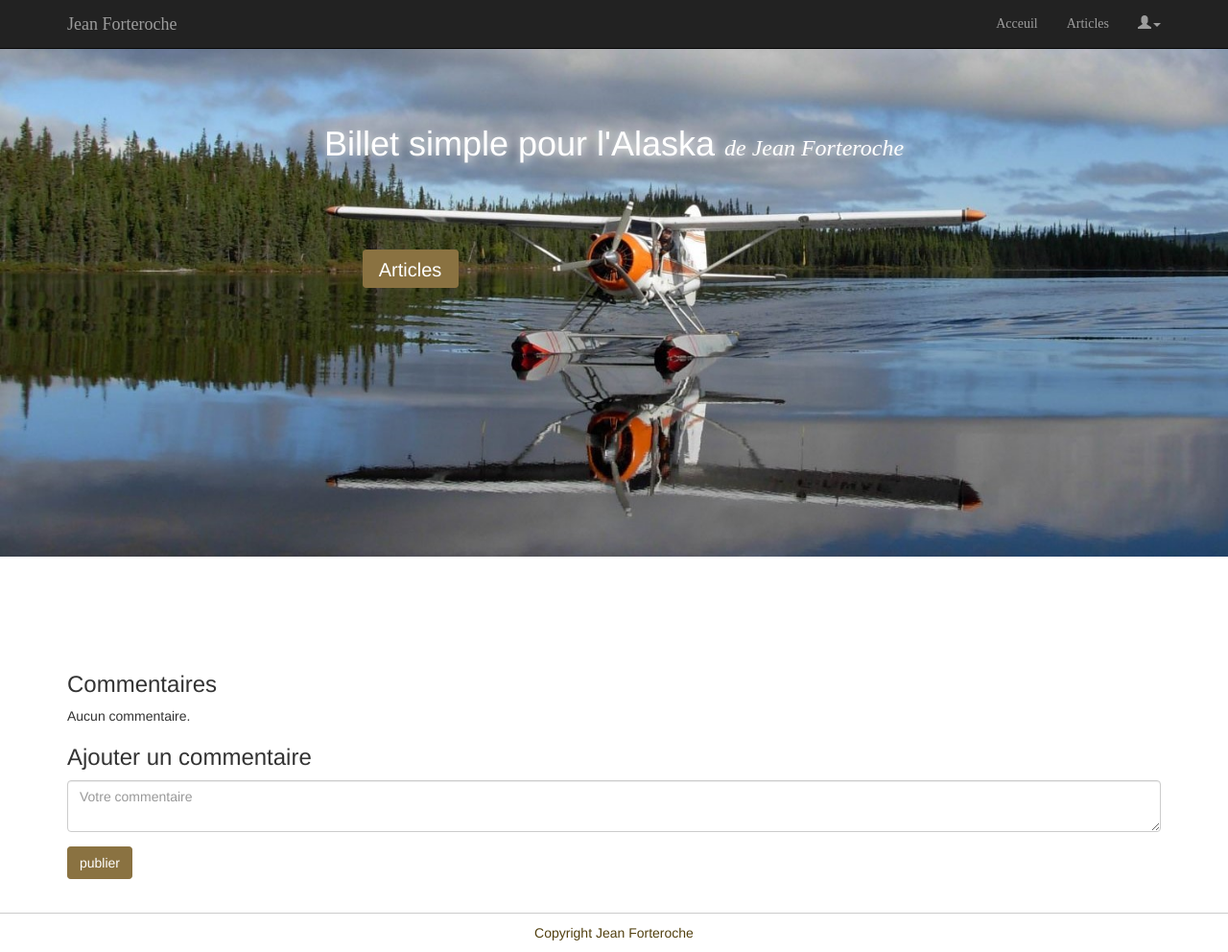
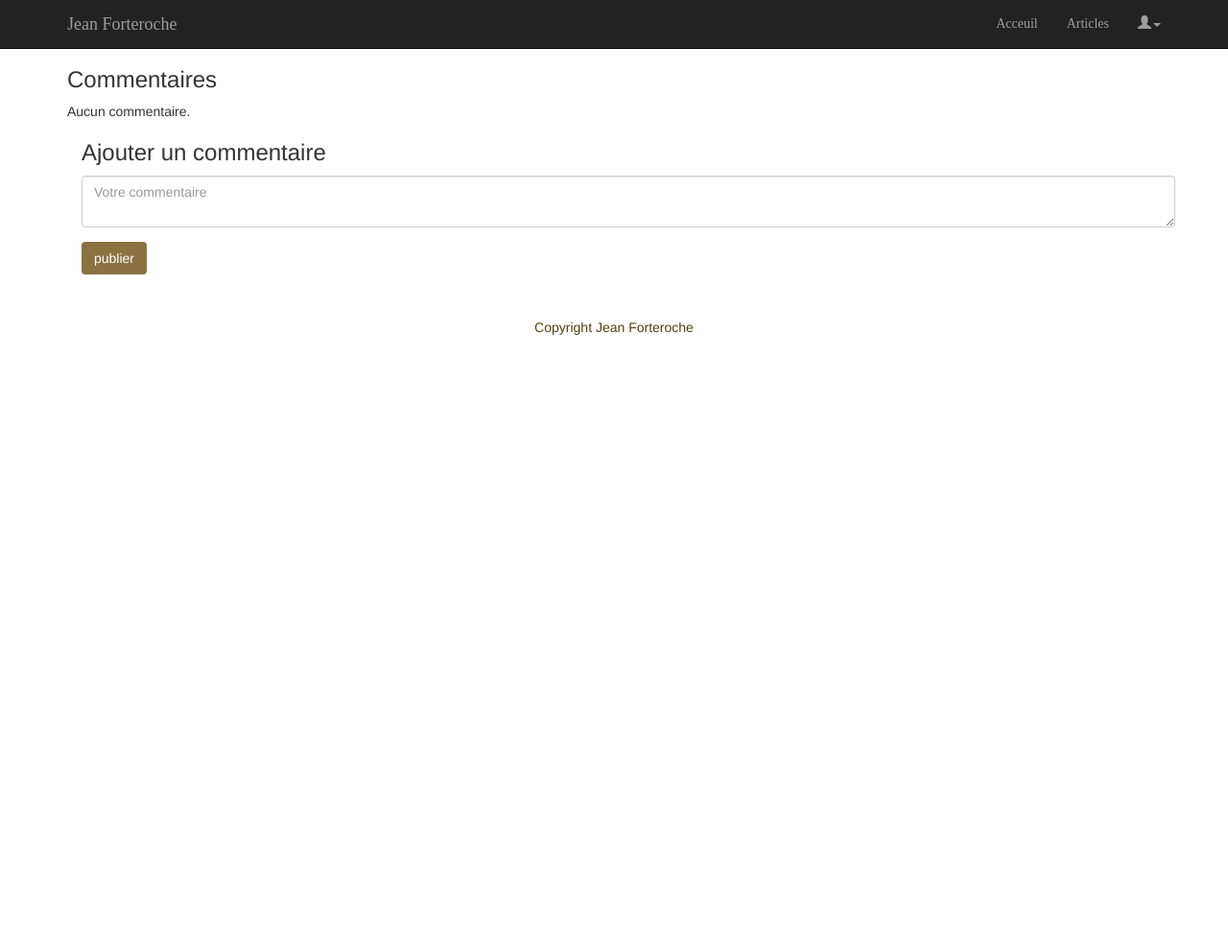
Before and after one commit to buba71/OCBlog, a PHP site: template views/article.html.twig in a window 1280 px wide. Shown: the whole page at 96% size. After the commit the page ends 349 px from the top, so only its background shows below. Run offline with PHP 8.4, Linux system fonts and the light colour scheme; the template is opened without the code that fills it, so the values that code supplies are empty; some libraries are stand-ins or nearby versions.

Commit message:
mise en forme

```diff
--- a/src/Controller/HomeController.php
+++ b/src/Controller/HomeController.php
@@ -88,10 +88,6 @@ class HomeController {
             'comments' => $comments,
             'commentForm' => $commentFormView
         ));
-
-
-
-
     }
 
 
--- a/views/admin.html.twig
+++ b/views/admin.html.twig
@@ -4,6 +4,7 @@
 {% block title %}Administration{% endblock %}
 
 {% block content %}
+<div class="container">
 <h2 class="text-center">{{ block('title') }}</h2>
 {% for flashMessage in app.session.flashbag.get('success') %}
 <div class="alert alert-success">
@@ -119,4 +120,5 @@
 
     </div>
 </div>
+</div>
 {% endblock %}
--- a/views/article.html.twig
+++ b/views/article.html.twig
@@ -11,19 +11,21 @@
             </div>
     {% endfor %}
 
-
+    <div class="container">
         <h2>{{ article.title }}</h2>
         <p>{{ article.content |raw }}</p>
 
         <h3>Commentaires</h3>
         {% for comment in comments %}
-
+            <div class="container">
             {% include'comments.html.twig'with{'comment': comment} %}
+            </div>
 
         {% else %}
             Aucun commentaire.
         {% endfor %}
         <form id="form-Comment" method="post" action="">
+        <div class="container">
         <h3>Ajouter un commentaire</h3>
                 <div class="form-group">
                     <input type="hidden" name="parent_id" id="parent_id" value="0">
@@ -34,11 +36,7 @@
 
                 </div>
         </form>
-
-
-
-
-
-
+    </div>
+    </div>
 
 {% endblock %}
--- a/views/article_form.html.twig
+++ b/views/article_form.html.twig
@@ -4,6 +4,7 @@
 {% block title %}{{ title }}{% endblock %}
 
 {% block content %}
+<div class="container">
 <h2 class="text-center">{{ block('title') }}</h2>
 {% for flashMessage in app.session.flashbag.get('success') %}
 <div class="alert alert-success">
@@ -50,4 +51,5 @@
             </div>
         {% endfor %}
 </div>
+</div>
 {% endblock %}
--- a/views/comment_form.html.twig
+++ b/views/comment_form.html.twig
@@ -4,6 +4,7 @@
 {% block title %}{{ title }}{% endblock %}
 
 {% block content %}
+<div class="container">
 <h2 class="text-center">{{ block('title') }}</h2>
 {% for flashMessage in app.session.flashbag.get('success') %}
 <div class="alert alert-success">
@@ -32,4 +33,5 @@
     </div>
 {{ form_end(commentForm) }}
 </div>
+</div>
 {% endblock %}
--- a/views/comments.html.twig
+++ b/views/comments.html.twig
@@ -1,11 +1,12 @@
-<div class= "panel panel-default" id="comment-{{ comment.id }}">
+<div class= " panel panel-default" id="comment-{{ comment.id }}">
 	<div class="panel-body">
 
 		{{ comment.content }}  <br /><br />
+		<em>Ajouté le {{ comment.date_comment }}</em><br />
 
 		{% if comment.depth <= 2 %}
 		<div class="control">
-		<em>Ajouté le {{ comment.date_comment }}</em><br />
+
 		<button class ="btn btn-custom btn-sm reply"  id="reply-{{ comment.id }}" data-id = "{{ comment.id }}" style="text-align:right">Répondre</button>
 		{% endif %}
 
--- a/views/layout.html.twig
+++ b/views/layout.html.twig
@@ -65,24 +65,17 @@
 
         </nav>
 
-  			<div class="container-fluid image">
-    		<h1>Billet simple pour l'Alaska
-    			<span> de Jean Forteroche</span>
 
-    		</h1>
-            <a href="#article"><button class="btn btn-custom">Articles</button></a>
-
-  			</div>
 
 	</header>
 
 
 	<section>
-        <div class="container" id="content">
-            <div >
+
         {% block content %}{% endblock %}
-            </div>
-        </div>
+
+
+
     </section>
 
     <footer class="footer">
@@ -120,11 +113,7 @@
 
         })
 
-
         });
-
-
-
     </script>
 </body>
 </html>
--- a/views/login.html.twig
+++ b/views/login.html.twig
@@ -5,7 +5,7 @@
 {% block content %}
 
 
-
+<div class="container">
 <h2 class="text-center">{{ block('title') }}</h2>
 {% if error %}
 <div class="alert alert-danger">
@@ -31,4 +31,5 @@
         </div>
     </form>
 </div>
+</div>
 {% endblock %}
--- a/web/css/ocblog.css
+++ b/web/css/ocblog.css
@@ -5,7 +5,7 @@ body
 
 .footer
 {
-	border-top: 1px solid #ccc;
+
 	padding-top: 10px;
   margin-top: 20px;
 	margin-bottom: 10px;
@@ -69,6 +69,7 @@ a
 .image
 {
     background-image: url(image.jpg);
+    width: 100%;
     max-width: 100%;
     height: auto;
     background-position:center;
@@ -105,6 +106,14 @@ header .container-fluid h1 span
 	font-size: 24px;
 	font-family: "parisienne";
 }
+
+article
+{
+  border-bottom: 1px solid #ccc;
+
+  border-bottom-width:1;
+  margin-bottom: 50px;
+  }
 
 article h2
 {
```
Also changed, not shown: views/index.html.twig (+11 -2 lines), src/DAO/DAO.php (line endings or trailing spaces). Lines whose indentation alone changed are shown as unchanged.
